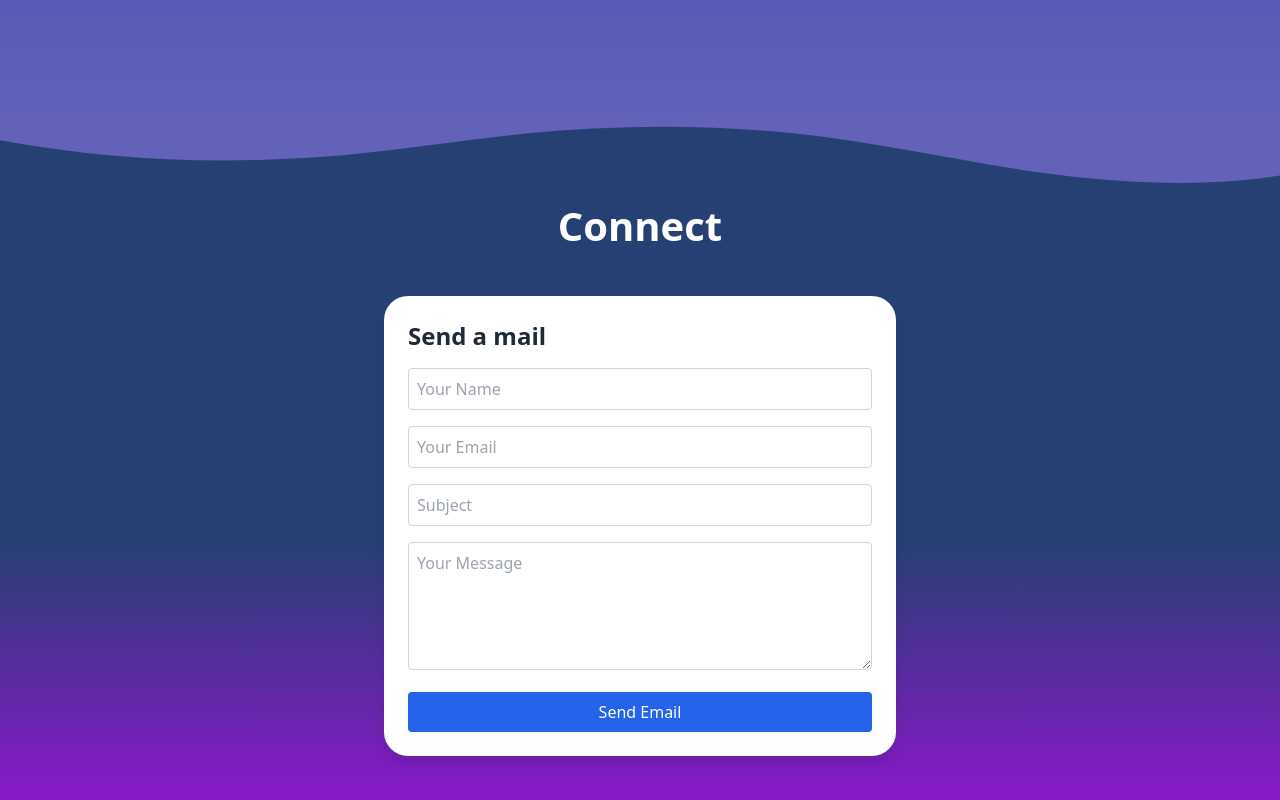
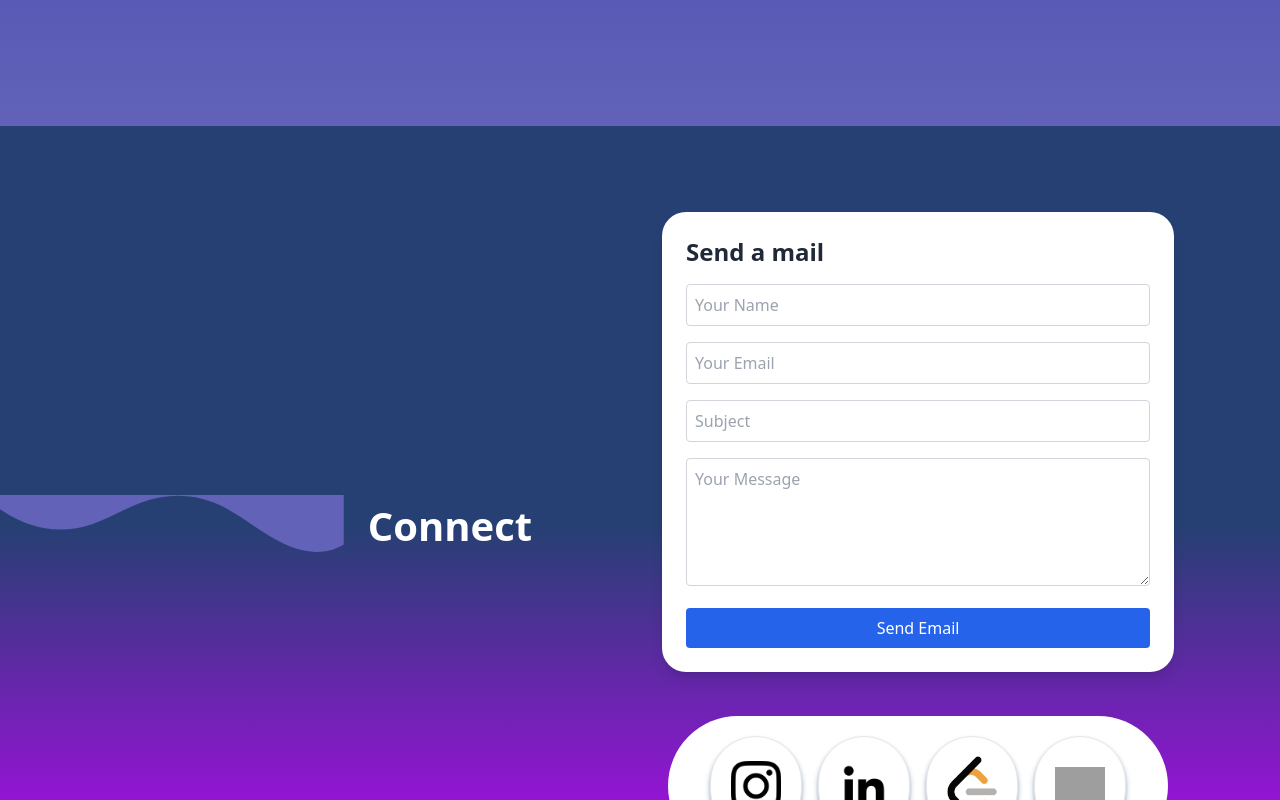
Before and after one commit to SnehalMishra02/SnehalMishra-portfolio, a Next.js app: page / in a window 1280 px wide. Shown: the part 3280-4080 px from the top of the page. Built offline with nearby package versions, Linux system fonts and the light colour scheme; grey boxes are pictures that could not be loaded.

Commit message:
more debugs 2

```diff
--- a/app/components/Connect.tsx
+++ b/app/components/Connect.tsx
@@ -5,7 +5,7 @@ import WaveDivider from './WaveDivider'
 
 const Connect = () => {
   return (
-    <div className='bg-gradient-to-b from-[#264073] via-[#264073] via-29% to-[#c600ff] to-82% h-auto min-h-screen w-full' id="Connect">
+    <div className='bg-gradient-to-b from-[#264073] via-[#264073] via-29% to-[#c600ff] to-82% h-auto min-h-screen w-full flex items-center justify-center' id="Connect">
         <WaveDivider clr="#6162b8" />
         <h1 className='text-white text-[250%] px-6 py-2 font-extrabold text-center'>Connect</h1>
         <div className='w-full h-[80%] flex flex-wrap flex-col justify-center items-center gap-11 p-4 pt-8'>
```
